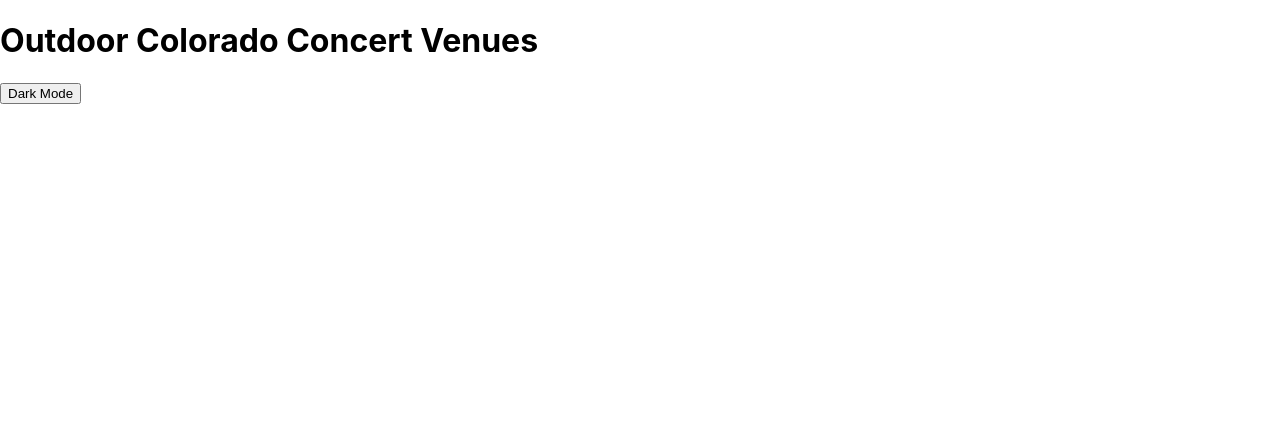
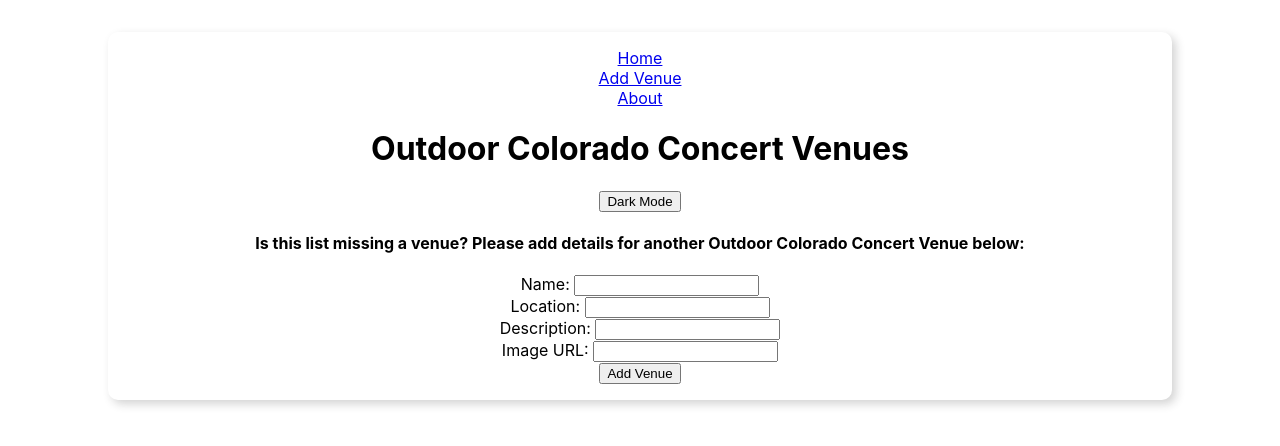
Before and after one commit to kmac303/Phase-2-Project, a React (Create React App) app: page /new in a window 1280 px wide. Shown: the top 446 px of the page. Built offline with nearby package versions, Linux system fonts and the light colour scheme.

Commit message:
Added Routes

```diff
--- a/src/App.js
+++ b/src/App.js
@@ -6,18 +6,31 @@ import VenueContainer from './VenueContainer';
 import About from './About';
 import NewVenueForm from './NewVenueForm';
 
+function App() {
+  const [isDarkMode, setIsDarkMode] = useState(false);
+  const [venues, setVenues] = useState([]);
 
-function App() {
-    const [isDarkMode, setIsDarkMode] = useState(false);
-
-    function handleDarkModeClick() {
+  function handleDarkModeClick() {
     setIsDarkMode((isDarkMode) => !isDarkMode);
   }
 
 
-
   return (
+    <div className={"App " + (isDarkMode ? "dark" : "light")}>
+      <NavBar />
       <Header isDarkMode={isDarkMode} onDarkModeClick={handleDarkModeClick}/>
+        <Switch>
+          <Route exact path="/">
+            <VenueContainer venues={venues} setVenues={setVenues}/>
+          </Route>
+          <Route path="/about">
+            <About />
+          </Route>
+          <Route path="/new">
+            <NewVenueForm venues={venues} setVenues={setVenues}/>
+          </Route>
+        </Switch>
+    </div>
   );
 }
 
```
